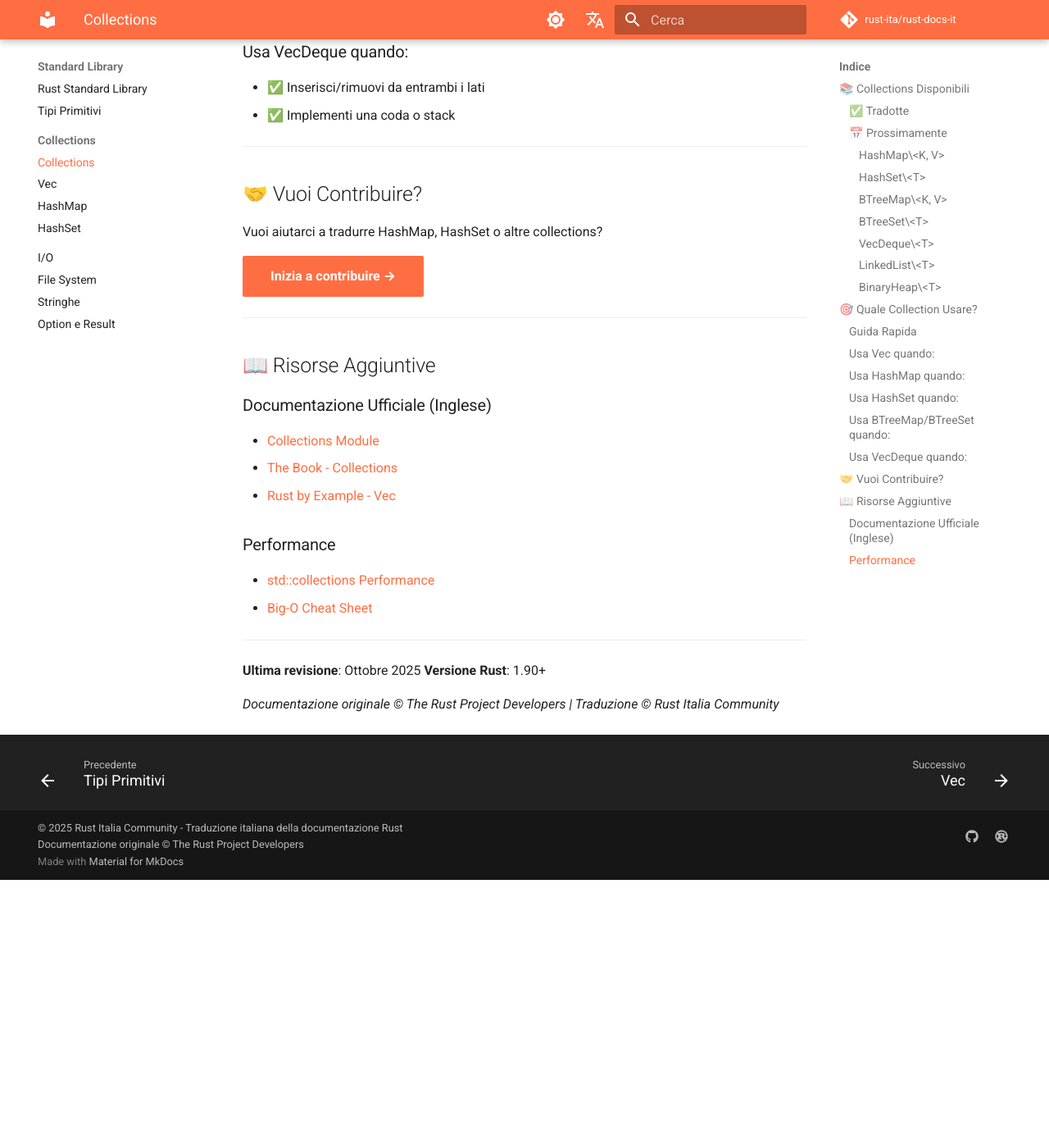
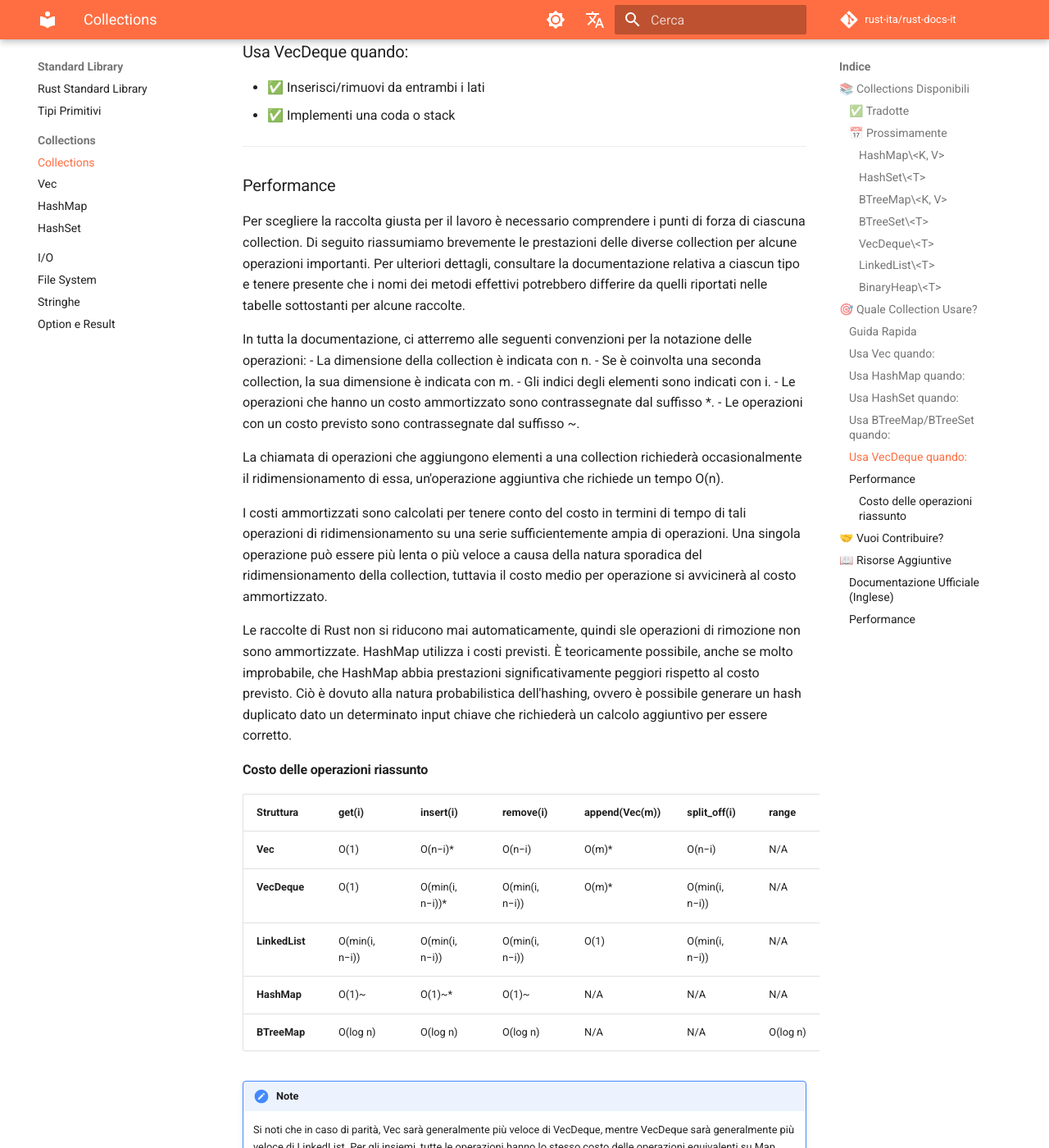
Before and after one commit to LorenzoTettamanti/rust-docs-it, an MkDocs documentation site: the page built from docs/std/collections/index.md, in a window 1280 px wide and 1400 px high, scrolled down 3087 px. Shown: the whole window at 82% size. Built offline with MkDocs 1.6.1 and Material for MkDocs 9.7.7, drawn with Linux system fonts in a browser that asks for light colours; comment, search, counter and statistics services are not loaded; the version menu is left out; before the commit the page ends 4160 px from its top, so only the background shows below that; some of the changed text lies outside the part shown.

Commit message:
Aggiunto paragrafo "Performance" in collections

```diff
--- a/docs/std/collections/index.md
+++ b/docs/std/collections/index.md
@@ -108,6 +108,40 @@
 
 ---
 
+### Performance
+Per scegliere la raccolta giusta per il lavoro è necessario comprendere i punti di forza di ciascuna collection. Di seguito riassumiamo brevemente le prestazioni delle diverse collection per alcune operazioni importanti. Per ulteriori dettagli, consultare la documentazione relativa a ciascun tipo e tenere presente che i nomi dei metodi effettivi potrebbero differire da quelli riportati nelle tabelle sottostanti per alcune raccolte.
+
+In tutta la documentazione, ci atterremo alle seguenti convenzioni per la notazione delle operazioni:
+  - La dimensione della collection è indicata con n.
+  - Se è coinvolta una seconda collection, la sua dimensione è indicata con m.
+  - Gli indici degli elementi sono indicati con i.
+  - Le operazioni che hanno un costo ammortizzato sono contrassegnate dal suffisso *.
+  - Le operazioni con un costo previsto sono contrassegnate dal suffisso ~.
+
+La chiamata di operazioni che aggiungono elementi a una collection richiederà occasionalmente il ridimensionamento di essa, un'operazione aggiuntiva che richiede un tempo O(n).
+
+I costi ammortizzati sono calcolati per tenere conto del costo in termini di tempo di tali operazioni di ridimensionamento su una serie sufficientemente ampia di operazioni. Una singola operazione può essere più lenta o più veloce a causa della natura sporadica del ridimensionamento della collection, tuttavia il costo medio per operazione si avvicinerà al costo ammortizzato.
+
+Le raccolte di Rust non si riducono mai automaticamente, quindi sle operazioni di rimozione non sono ammortizzate.
+HashMap utilizza i costi previsti. È teoricamente possibile, anche se molto improbabile, che HashMap abbia prestazioni significativamente peggiori rispetto al costo previsto. Ciò è dovuto alla natura probabilistica dell'hashing, ovvero è possibile generare un hash duplicato dato un determinato input chiave che richiederà un calcolo aggiuntivo per essere corretto.
+
+#### Costo delle operazioni riassunto
+
+| Struttura     | get(i)           | insert(i)              | remove(i)              | append(Vec(m)) | split_off(i)        | range        | append     |
+|----------------|------------------|-------------------------|------------------------|----------------|---------------------|--------------|-------------|
+| **Vec**        | O(1)             | O(n−i)\*               | O(n−i)                 | O(m)\*         | O(n−i)              | N/A          | N/A         |
+| **VecDeque**   | O(1)             | O(min(i, n−i))\*       | O(min(i, n−i))         | O(m)\*         | O(min(i, n−i))      | N/A          | N/A         |
+| **LinkedList** | O(min(i, n−i))   | O(min(i, n−i))         | O(min(i, n−i))         | O(1)           | O(min(i, n−i))      | N/A          | N/A         |
+| **HashMap**    | O(1)~            | O(1)~\*                | O(1)~                  | N/A            | N/A                 | N/A          | N/A         |
+| **BTreeMap**   | O(log n)         | O(log n)               | O(log n)               | N/A            | N/A                 | O(log n)     | O(n+m)      |
+
+!!! note
+    Si noti che in caso di parità, Vec sarà generalmente più veloce di VecDeque, mentre VecDeque sarà generalmente più veloce di LinkedList.
+    Per gli insiemi, tutte le operazioni hanno lo stesso costo delle operazioni equivalenti su Map.
+
+
+---
+
 ## 🤝 Vuoi Contribuire?
 
 Vuoi aiutarci a tradurre HashMap, HashSet o altre collections?
```
